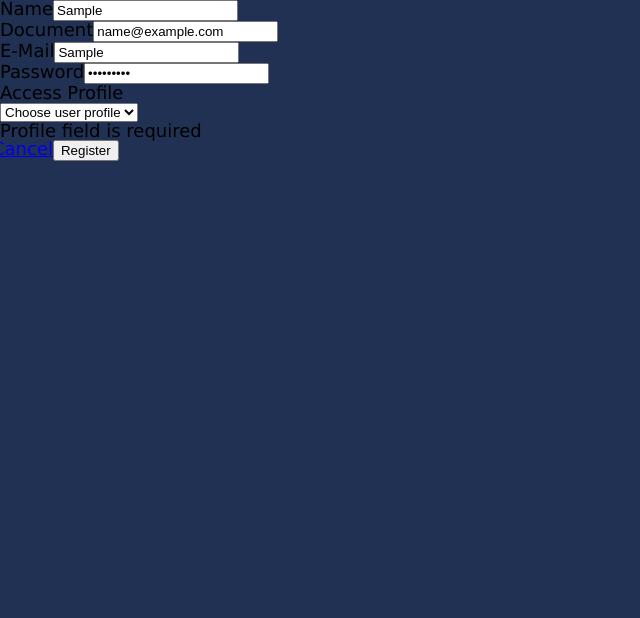
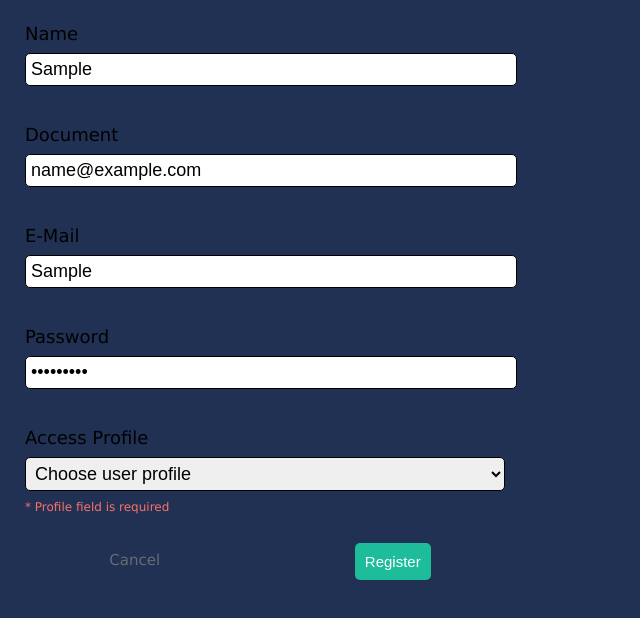
Before and after one commit to rafaelboschini/ng7-admin-example, an Angular app: page /new in a window 1280 px wide. Both pictures are taken after typing "Sample", "name@example.com", "Sample", "Sample123" into the empty fields and a click on the button "Register". Shown: the top 618 px of the page, without its empty margins (0-640 px from the left). Built offline with nearby package versions, Linux system fonts and the light colour scheme.

Commit message:
user form

```diff
--- a/src/app/user/user-form/user-form.component.html
+++ b/src/app/user/user-form/user-form.component.html
@@ -9,7 +9,7 @@
             <input type="text" formControlName="firstname" [(ngModel)]="selectedUser.firstname" class="" [ngClass]="{ 'is-invalid': submitted && f.firstname.errors }" required>
 
             <div *ngIf="submitted && f.firstname.errors" class="invalid-feedback">
-                <div *ngIf="f.firstname.errors.required">Name field is required</div>
+                <div *ngIf="f.firstname.errors.required">* Name field is required</div>
             </div>
         </div>
 
@@ -19,7 +19,7 @@
             <input type="email" formControlName="document" [(ngModel)]="selectedUser.document" class="" [ngClass]="{ 'is-invalid': submitted && f.document.errors }" required>
 
             <div *ngIf="submitted && f.document.errors" class="invalid-feedback">
-                <div *ngIf="f.document.errors.required">Document field is required</div>
+                <div *ngIf="f.document.errors.required">* Document field is required</div>
             </div>
         </div>
 
@@ -29,7 +29,7 @@
             <input type="username" formControlName="username" [(ngModel)]="selectedUser.username" class="" [ngClass]="{ 'is-invalid': submitted && f.username.errors }" required>
 
             <div *ngIf="submitted && f.username.errors" class="invalid-feedback">
-                <div *ngIf="f.username.errors.required">E-mail field is required</div>
+                <div *ngIf="f.username.errors.required">* E-mail field is required</div>
             </div>
         </div>
 
@@ -39,7 +39,7 @@
             <input type="password" formControlName="password"  [(ngModel)]="selectedUser.password" required class="" [ngClass]="{ 'is-invalid': submitted && f.password.errors }">
 
             <div *ngIf="submitted && f.password.errors" class="invalid-feedback">
-                <div *ngIf="f.password.errors.required">Password is required</div>
+                <div *ngIf="f.password.errors.required">* Password is required</div>
                 <div *ngIf="f.password.errors.minlength">A senha deve conter 6 digitos</div>
             </div>
         </div>
@@ -55,12 +55,12 @@
             </div>
 
             <div *ngIf="submitted && f.profile.errors" class="invalid-feedback">
-                <div *ngIf="f.profile.errors.required">Profile field is required</div>
+                <div *ngIf="f.profile.errors.required">* Profile field is required</div>
             </div>
         </div>
 
         <!-- Action button -->
-        <div class="row">
+        <div class="row action-container">
             <div class="col">
                 <a [routerLink]="['/user']" class="btn btn-link">Cancel</a>
             </div>
--- a/src/app/user/user-form/user-form.component.scss
+++ b/src/app/user/user-form/user-form.component.scss
@@ -0,0 +1,52 @@
+@import '../../../theme/theme-variables';
+
+.userform-container {
+
+    .body-wrapper {
+        margin: 15px;
+        max-width: 500px;
+
+        .form-group{
+            display: flex;
+            flex-direction: column;
+            margin-bottom: 20px;
+            padding: 10px;
+
+            select,
+            input {
+                width: 100%;
+                margin-top: 10px;
+                padding: 5px;
+                border-radius: 5px;
+                font-size: 18px;
+                border:solid 1px black;
+            }
+
+            .invalid-feedback {
+                color: $error-color;
+                font-size: 12px;
+                margin-top: 10px;
+            }
+        }
+
+        .action-container {
+            display: flex;
+
+            .col {
+                flex: 1 1 auto;
+                text-align: center;
+            }
+
+            .register-action {
+                background-color: $action-button;
+                color: #fff;
+            }
+
+            .btn-link {
+                display: block;
+                color: $content-color;
+                text-decoration: none;
+            }
+        }
+    }
+}
--- a/src/app/user/user-list/user-list.component.html
+++ b/src/app/user/user-list/user-list.component.html
@@ -22,9 +22,9 @@
     <div class="list">
       <div class="header">
         <div class="col-xs-1"></div>
-        <div class="col-xs-3">name</div>
+        <div class="col-xs-4">name</div>
         <div class="col-xs-3">e-mail</div>
-        <div class="col-xs-3 text-center">document</div>
+        <div class="col-xs-2 text-center">document</div>
         <div class="col-xs-1 text-center">
           <span *ngIf="favorites.length>0">({{favorites.length}})</span>
         </div>
@@ -33,12 +33,12 @@
 
       <div class="body">
         <div class="body-row" *ngFor="let user of userData">
-            <div class="text-center col-xs-1">
-              <a routerLink="/user/{{user.id}}" routerLinkActive="active"><i>m</i></a>
+            <div class="text-center col-xs-1 edit-action">
+              <a routerLink="/user/{{user.id}}" routerLinkActive="active"><i>k</i></a>
             </div>
-            <div class="text-left col-xs-3">{{user.firstname}}</div>
+            <div class="text-left col-xs-4">{{user.firstname}}</div>
             <div class="text-left col-xs-3">{{user.username}}</div>
-            <div class="text-center col-xs-3">{{user.document != "" ? user.document : " - "}}</div>
+            <div class="text-center col-xs-2">{{user.document != "" ? user.document : " - "}}</div>
             <div class="text-center col-xs-1 favorite">
               <a (click)="addFavorites(user.id)">
                 <i *ngIf="isFavorite(user.id) else favoriteFull">u</i>
@@ -57,6 +57,7 @@
             <div class="text-center col-xs-12">No record found</div>
         </div>
       </div>
+
 
     </div>
   </div>
--- a/src/app/user/user-list/user-list.component.scss
+++ b/src/app/user/user-list/user-list.component.scss
@@ -121,6 +121,12 @@
                         cursor: pointer;
                     }
 
+                    .edit-action {
+                        a {
+                            text-decoration: none;
+                        }
+                    }
+
                     .trash-action {
                         background-color: $error-color;
                         border-radius: 5px;
--- a/src/styles.scss
+++ b/src/styles.scss
@@ -24,3 +24,10 @@ body {
 i {
     font-family: $font-icon;
 }
+
+.btn {
+    border: 0px;
+    padding: 10px;
+    font-size: 15px;
+    border-radius: 5px;
+}
```
